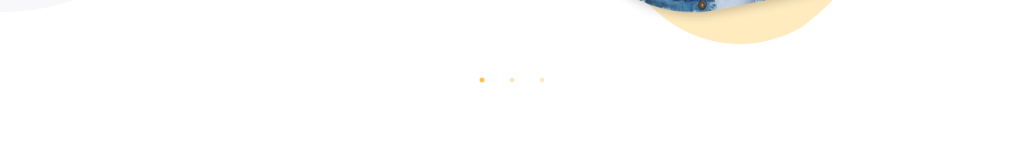
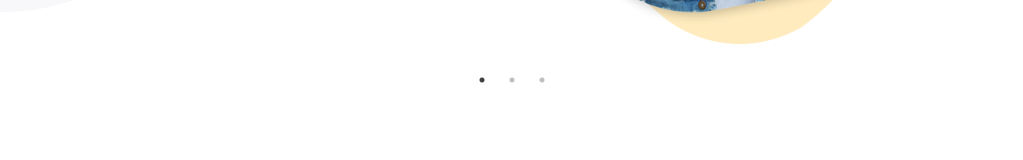
Before and after one commit to sakib-75/Creative-Portfolio, a React (Create React App) app: page / in a window 1280 px wide. Shown: the part 528-688 px from the top of the page, without its empty margins (128-1151 px from the left). Built offline with nearby package versions, Linux system fonts and the light colour scheme; the HTML template or start-up script is replaced by a standard one.

Commit message:
Update Header.css

```diff
--- a/src/Components/Header/Header.css
+++ b/src/Components/Header/Header.css
@@ -99,8 +99,9 @@
   margin-bottom: 50px;
 }
 
-.slick-dots li button:before {
-  color: #FEB000 !important;
+.hero-slider .slick-dots li button:before,
+.hero-slider .slick-dots li.slick-active button:before {
+  color: #FEB000;
 }
 
 /*..................Responsive...............*/
```
